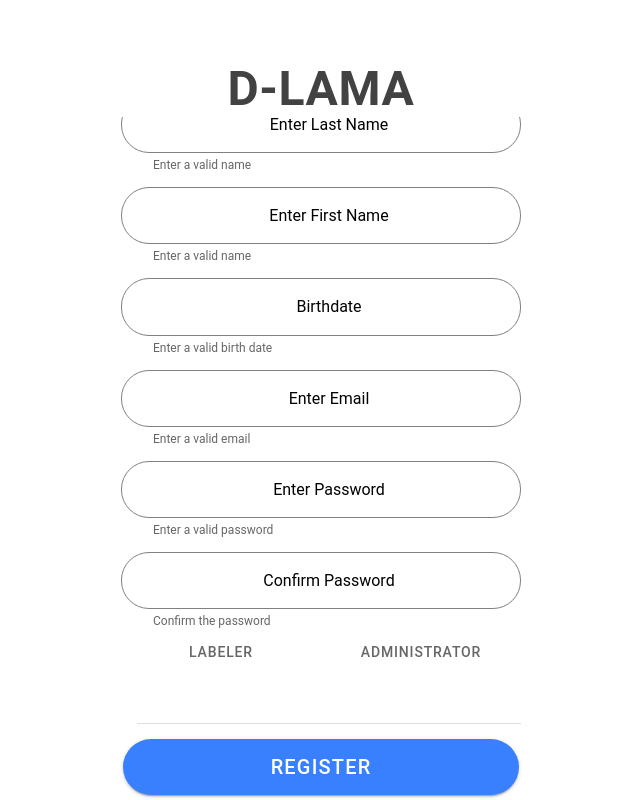
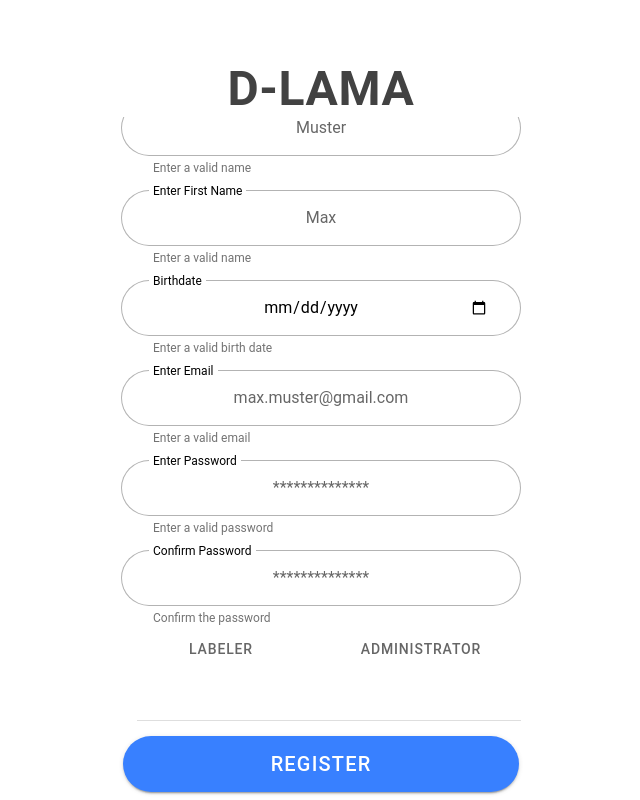
Before and after one commit to d-lama/d-lama-webapp, a React (Vite) app: page /registration in a window 1280 px wide. Shown: the whole page, without its empty margins (319-959 px from the left). Built offline with nearby package versions, Linux system fonts and the light colour scheme.

Commit message:
changed form input
updated ionic package version

```diff
--- a/package.json
+++ b/package.json
@@ -17,8 +17,8 @@
     "@capacitor/haptics": "4.1.0",
     "@capacitor/keyboard": "4.1.1",
     "@capacitor/status-bar": "4.1.1",
-    "@ionic/react": "^7.0.0",
-    "@ionic/react-router": "^7.0.0",
+    "@ionic/react": "^7.0.6",
+    "@ionic/react-router": "^7.0.6",
     "@ionic/react-test-utils": "^0.4.0",
     "@tanstack/react-query": "^4.10.1",
     "@tanstack/react-query-devtools": "^4.10.1",
--- a/src/components/forms/Input.tsx
+++ b/src/components/forms/Input.tsx
@@ -24,15 +24,6 @@ export interface InputProps {
 
 export function Input(props: InputProps) {
   return (
-    <IonItem
-      fill="outline"
-      style={{ marginTop: "15px" }}
-      shape="round"
-      mode={"md"}
-    >
-      <IonLabel className="ion-text-center" position="floating">
-        {props.inputName}
-      </IonLabel>
     <IonInput
       className="ion-text-center"
       name={props.name}
@@ -42,9 +33,13 @@ export function Input(props: InputProps) {
       minlength={props.minLength}
       maxlength={props.maxLength}
       required={props.required}
-      ></IonInput>
-      <IonNote slot="helper">{props.helperText}</IonNote>
-      <IonNote slot="error">{props.errorText}</IonNote>
-    </IonItem>
+      helperText={props.helperText}
+      errorText={props.errorText}
+      labelPlacement="stacked"
+      label={props.inputName}
+      fill="outline"
+      shape="round"
+      style={{ marginTop: "15px" }}
+    />
   );
 }
```
Also changed, not shown: 1 other file (tests, documents, lock files or other folders). Lines whose indentation alone changed are shown as unchanged.
